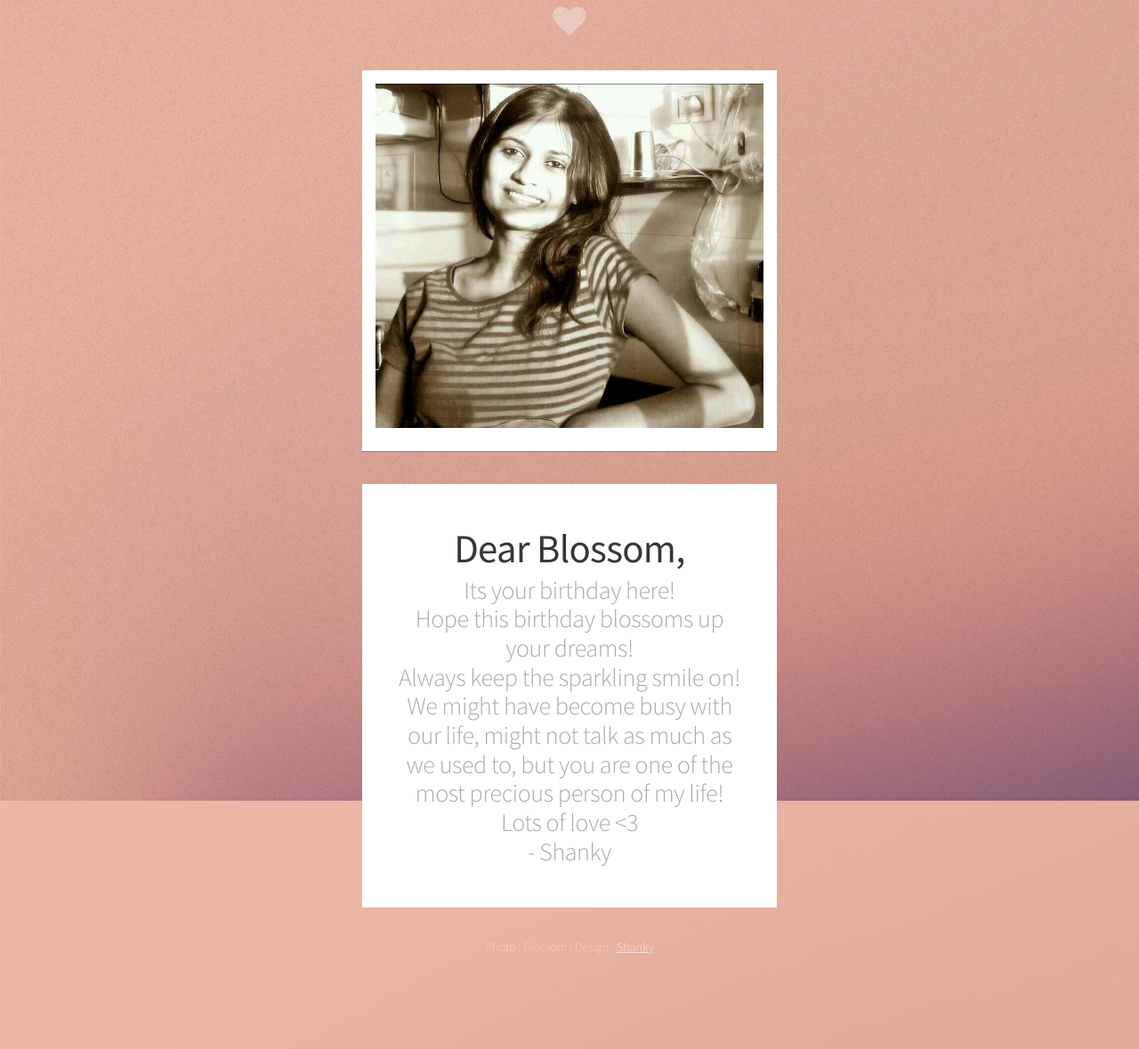
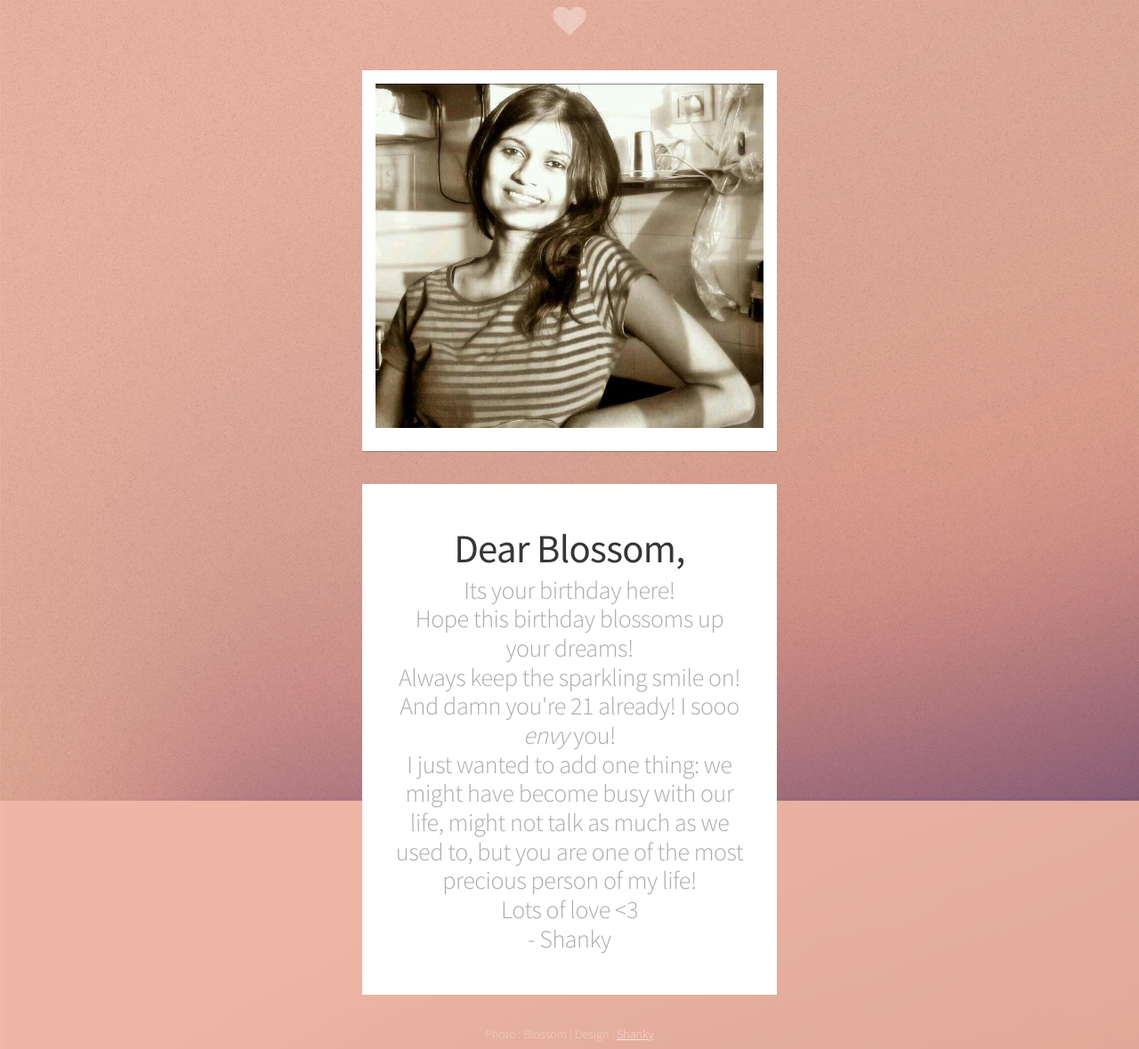
Before and after one commit to sushant-hiray/sushant-hiray.github.io, a Jekyll site: the page turning-21/index.html, which Jekyll copies as it is, in a window 1280 px wide. Shown: the whole page at 89% size. Built offline with Jekyll 4.4.1, drawn with Linux system fonts in a browser that asks for light colours; nearby versions of some CDN libraries; library files that are not in the unit come from our copies; before the commit the page ends 1081 px from its top, so only the background shows below that.

Commit message:
Final touchups

```diff
--- a/turning-21/index.html
+++ b/turning-21/index.html
@@ -40,7 +40,7 @@
 							<article id="message" class="panel">
 								<header>
 									<h1>Dear Blossom,</h1>
-									<span class="byline">Its your birthday here!<br/>Hope this birthday blossoms up your dreams! <br/> Always keep the sparkling smile on!<br/> We might have become busy with our life, might not talk as much as we used to, but you are one of the most precious person of my life!<br/>Lots of love <3 <br/> - Shanky</span>
+									<span class="byline">Its your birthday here!<br/>Hope this birthday blossoms up your dreams! <br/> Always keep the sparkling smile on!  <br/> And damn you're 21 already! I sooo <I>envy</I> you!<br/>I just wanted to add one thing: we might have become busy with our life, might not talk as much as we used to, but you are one of the most precious person of my life!<br/>Lots of love <3 <br/> - Shanky</span>
 								</header>
 							</article>
 
```
